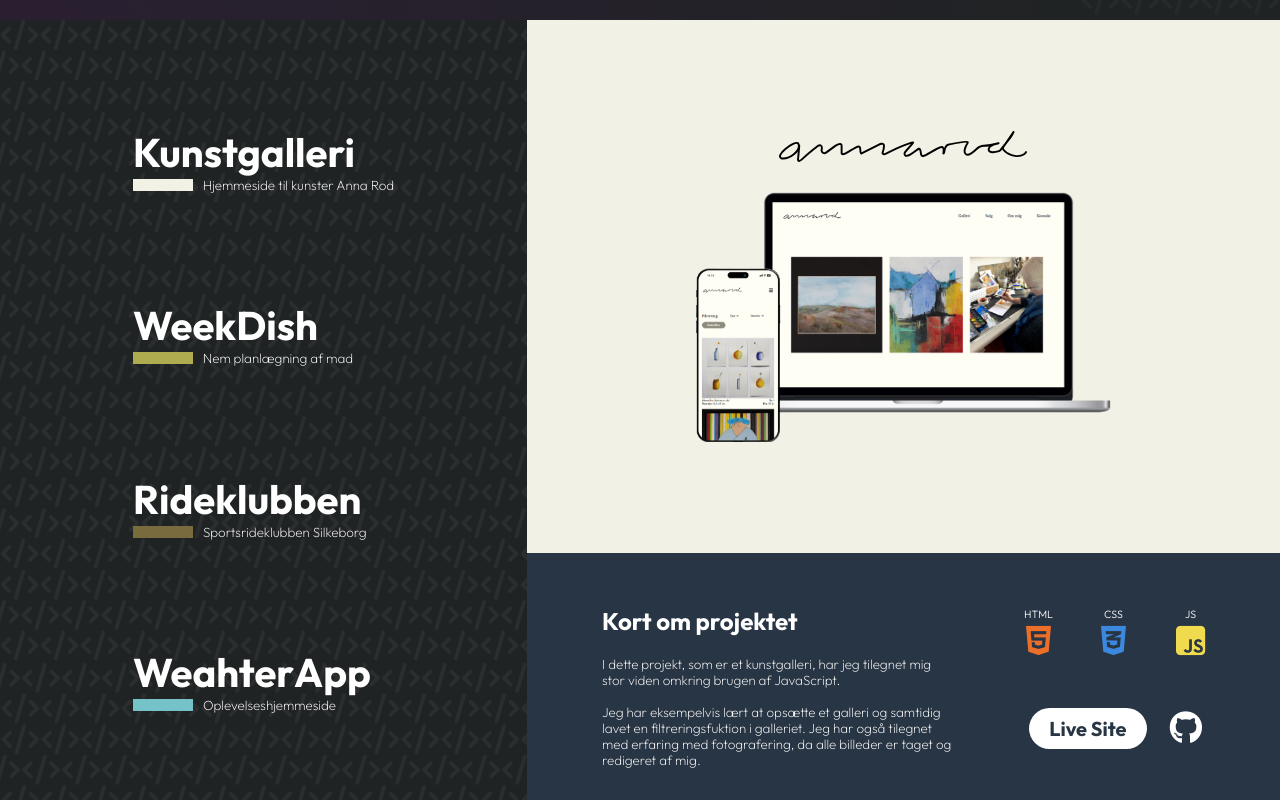
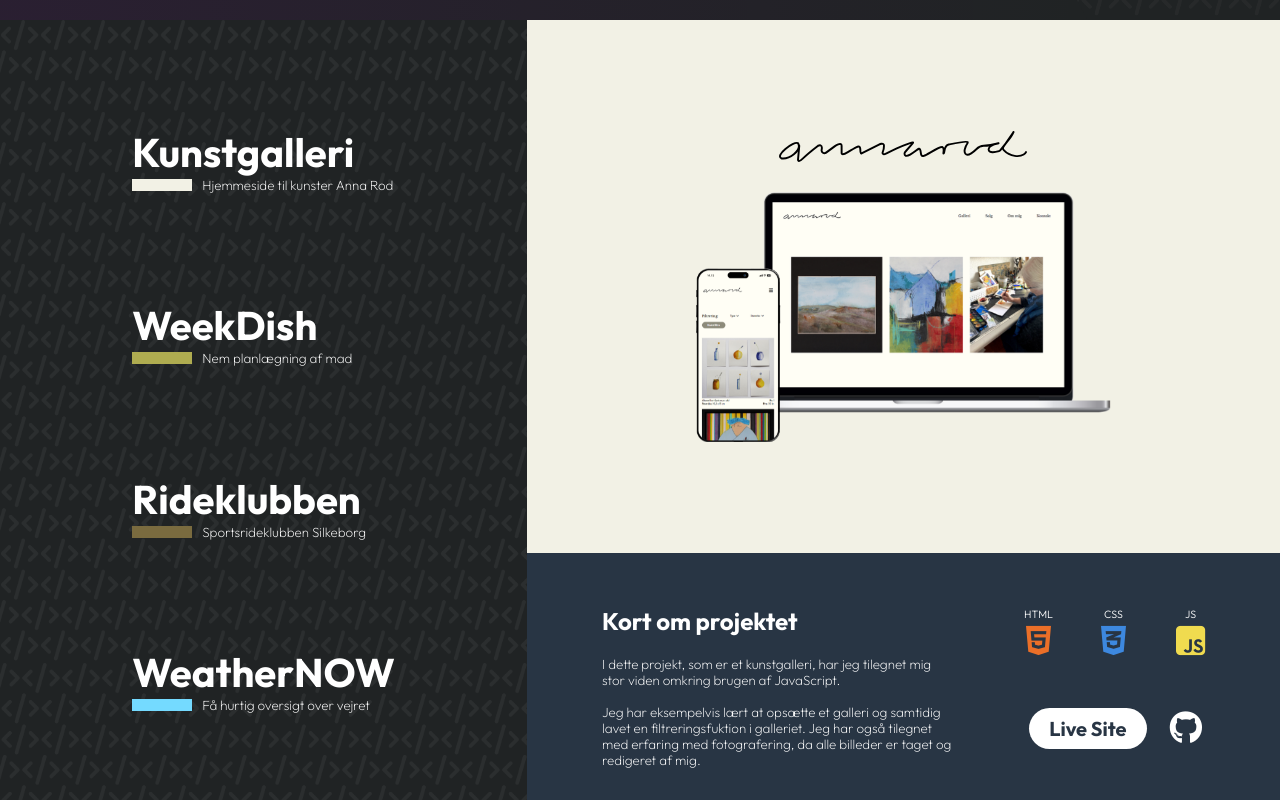
Before and after one commit to ChristofferRodGreffel/PortolioAfter, a React (Vite) app: page / in a window 1280 px wide. Shown: the part 780-1580 px from the top of the page. Built offline with nearby package versions, Linux system fonts and the light colour scheme; no server answers; grey boxes are pictures that could not be loaded.

Commit message:
Last touches

```diff
--- a/src/App.css
+++ b/src/App.css
@@ -288,7 +288,7 @@ video {
   height: 12px;
   margin-right: 10px;
 }
-.color-rect.one {
+.color-rect:nth-child(1) {
   background-color: #f2f1e5;
 }
 .color-rect.two {
@@ -298,7 +298,7 @@ video {
   background-color: #7a6b3f;
 }
 .color-rect.four {
-  background-color: #75c3c9;
+  background-color: #74daff;
 }
 
 #c-right {
@@ -544,6 +544,7 @@ video {
 
 /* ABOUT SECTION STYLING */
 #about {
+  transition: 0.2s ease-in-out;
   display: flex;
 }
 #a-left {
--- a/src/components/Contact.jsx
+++ b/src/components/Contact.jsx
@@ -2,6 +2,7 @@ import { useRef } from "react";
 import emailjs from "@emailjs/browser";
 import spinner from "../assets/spinner.gif";
 import coffee from "../assets/coffee.png";
+import ScrollAnimation from "react-animate-on-scroll";
 
 export default function Contact() {
   const form = useRef();
@@ -53,20 +54,28 @@ export default function Contact() {
         </form>
       </div>
       <div id="contact-other">
+        <ScrollAnimation animateIn="fadeInDown" animateOnce={true}>
           <h3>Psst... Jeg kan også kontakes her:</h3>
+        </ScrollAnimation>
         <div id="contact-item-container">
+          <ScrollAnimation animateIn="fadeInDown" animateOnce={true} offset={100}>
             <a href="https://www.linkedin.com/in/christoffer-rod-greffel" target="_blank" rel="noopener noreferrer" className="contact-item">
               <i className="fa-brands fa-linkedin"></i>
               <p>Christoffer-Rod-Greffel</p>
             </a>
+          </ScrollAnimation>
+          <ScrollAnimation animateIn="fadeInDown" animateOnce={true} offset={100}>
             <a href="tel:+4529805516" rel="noopener noreferrer" className="contact-item">
               <i className="fa-solid fa-phone"></i>
               <p>29 80 55 16</p>
             </a>
+          </ScrollAnimation>
+          <ScrollAnimation animateIn="fadeInDown" animateOnce={true} offset={100}>
             <a href="mailto:chrisrgweb@outlook.com" target="_blank" rel="noopener noreferrer" className="contact-item">
               <i className="fa-solid fa-envelope"></i>
               <p>chrisrgweb@outlook.com</p>
             </a>
+          </ScrollAnimation>
         </div>
       </div>
     </div>
--- a/src/components/Frontpage.jsx
+++ b/src/components/Frontpage.jsx
@@ -9,7 +9,7 @@ export default function Frontpage() {
       <HandUp />
       <div className="section" id="frontpage">
         <div id="video-container">
-          <video src={fpvideo} autoPlay muted loop></video>
+          <video src={fpvideo} autoPlay muted loop playsInline></video>
         </div>
         <div id="fp-content">
           <div>
--- /dev/null
+++ b/src/components/ProjectLink.jsx
@@ -0,0 +1,16 @@
+import "animate.css/animate.min.css";
+import ScrollAnimation from "react-animate-on-scroll";
+
+export default function ProjectLink(props) {
+  return (
+    <ScrollAnimation animateIn="fadeInLeft" animateOnce={true}>
+      <div onClick={() => props.handleProjectClick(props.projectId)} className="project-name">
+        <h2>{props.title}</h2>
+        <div className="c-left-below">
+          <div className={props.color}></div>
+          <p>{props.description}</p>
+        </div>
+      </div>
+    </ScrollAnimation>
+  );
+}
--- a/src/components/Projects.jsx
+++ b/src/components/Projects.jsx
@@ -3,8 +3,7 @@ import AnnaRod from "./projects/AnnaRod";
 import WeekDish from "./projects/WeekDish";
 import Sps from "./projects/Sps";
 import Weather from "./projects/Weather";
-import "animate.css/animate.min.css";
-import ScrollAnimation from "react-animate-on-scroll";
+import ProjectLink from "./ProjectLink";
 
 const checkMobile = () => {
   if (window.innerWidth > 930) {
@@ -68,46 +67,40 @@ export default function Projects() {
     setMargin();
   });
 
+  const projects = [
+    {
+      title: "Kunstgalleri",
+      description: "Hjemmeside til kunster Anna Rod",
+      projectId: "project1",
+      rectClass: "color-rect one",
+    },
+    {
+      title: "WeekDish",
+      description: "Nem planlægning af mad",
+      projectId: "project2",
+      rectClass: "color-rect two",
+    },
+    {
+      title: "Rideklubben",
+      description: "Sportsrideklubben Silkeborg",
+      projectId: "project3",
+      rectClass: "color-rect three",
+    },
+    {
+      title: "WeatherNOW",
+      description: "Få hurtig oversigt over vejret",
+      projectId: "project4",
+      rectClass: "color-rect four",
+    },
+  ];
+
   return (
     <div className="section" id="content">
       <div id="c-left">
         <div id="c-left-container">
-          <ScrollAnimation animateIn="fadeInLeft" animateOnce={true}>
-            <div onClick={() => handleProjectClick("project1")} className="project-name">
-              <h2>Kunstgalleri</h2>
-              <div className="c-left-below">
-                <div className="color-rect one"></div>
-                <p>Hjemmeside til kunster Anna Rod</p>
-              </div>
-            </div>
-          </ScrollAnimation>
-          <ScrollAnimation animateIn="fadeInLeft" animateOnce={true}>
-            <div onClick={() => handleProjectClick("project2")} className="project-name">
-              <h2>WeekDish</h2>
-              <div className="c-left-below">
-                <div className="color-rect two"></div>
-                <p>Nem planlægning af mad</p>
-              </div>
-            </div>
-          </ScrollAnimation>
-          <ScrollAnimation animateIn="fadeInLeft" animateOnce={true}>
-            <div onClick={() => handleProjectClick("project3")} className="project-name">
-              <h2>Rideklubben</h2>
-              <div className="c-left-below">
-                <div className="color-rect three"></div>
-                <p>Sportsrideklubben Silkeborg</p>
-              </div>
-            </div>
-          </ScrollAnimation>
-          <ScrollAnimation animateIn="fadeInLeft" animateOnce={true}>
-            <div onClick={() => handleProjectClick("project4")} className="project-name">
-              <h2>WeahterApp</h2>
-              <div className="c-left-below">
-                <div className="color-rect four"></div>
-                <p>Oplevelseshjemmeside</p>
-              </div>
-            </div>
-          </ScrollAnimation>
+          {projects.map((project, key) => {
+            return <ProjectLink key={key} title={project.title} description={project.description} projectId={project.projectId} color={project.rectClass} handleProjectClick={handleProjectClick} />;
+          })}
         </div>
       </div>
       <div id="c-right">{contentToDisplay}</div>
```
Also changed, not shown: src/components/About.jsx (+0 -12 lines), src/assets/staticBG.jpg (added). Lines whose indentation alone changed are shown as unchanged.
